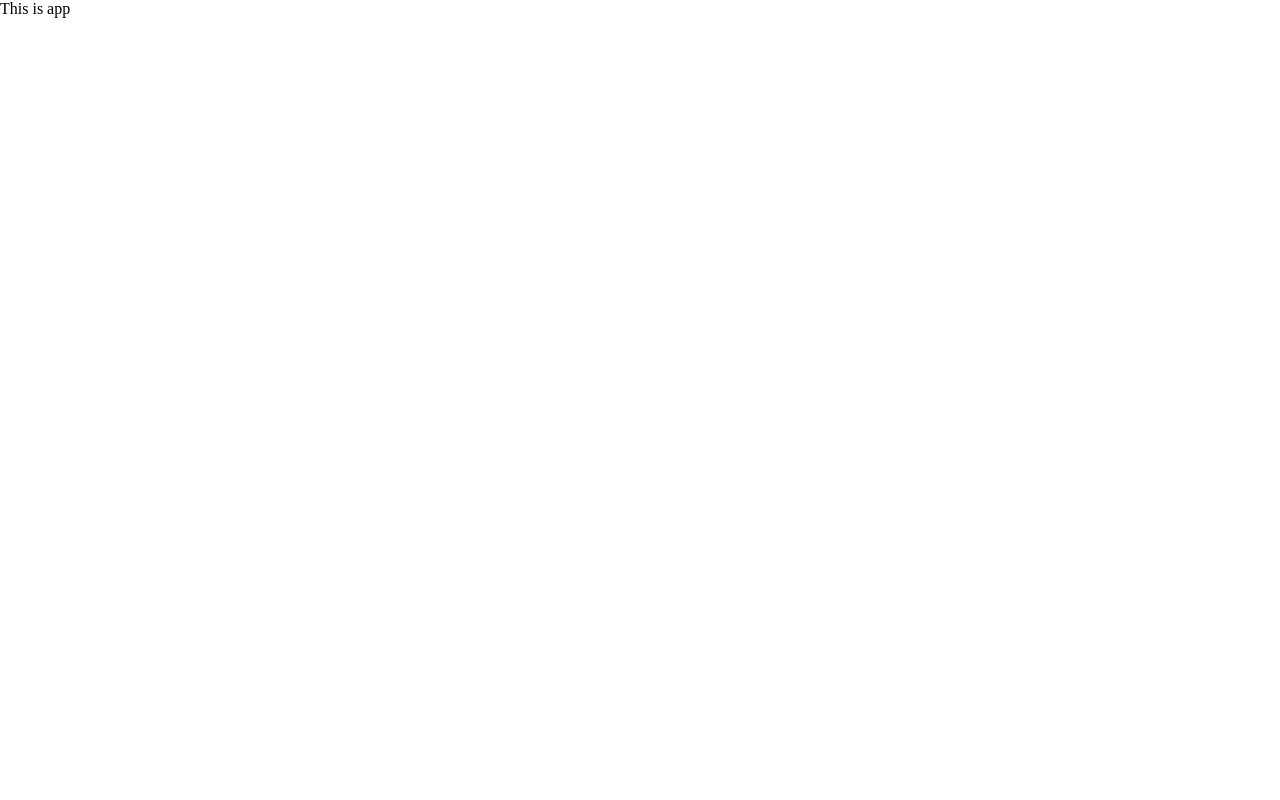
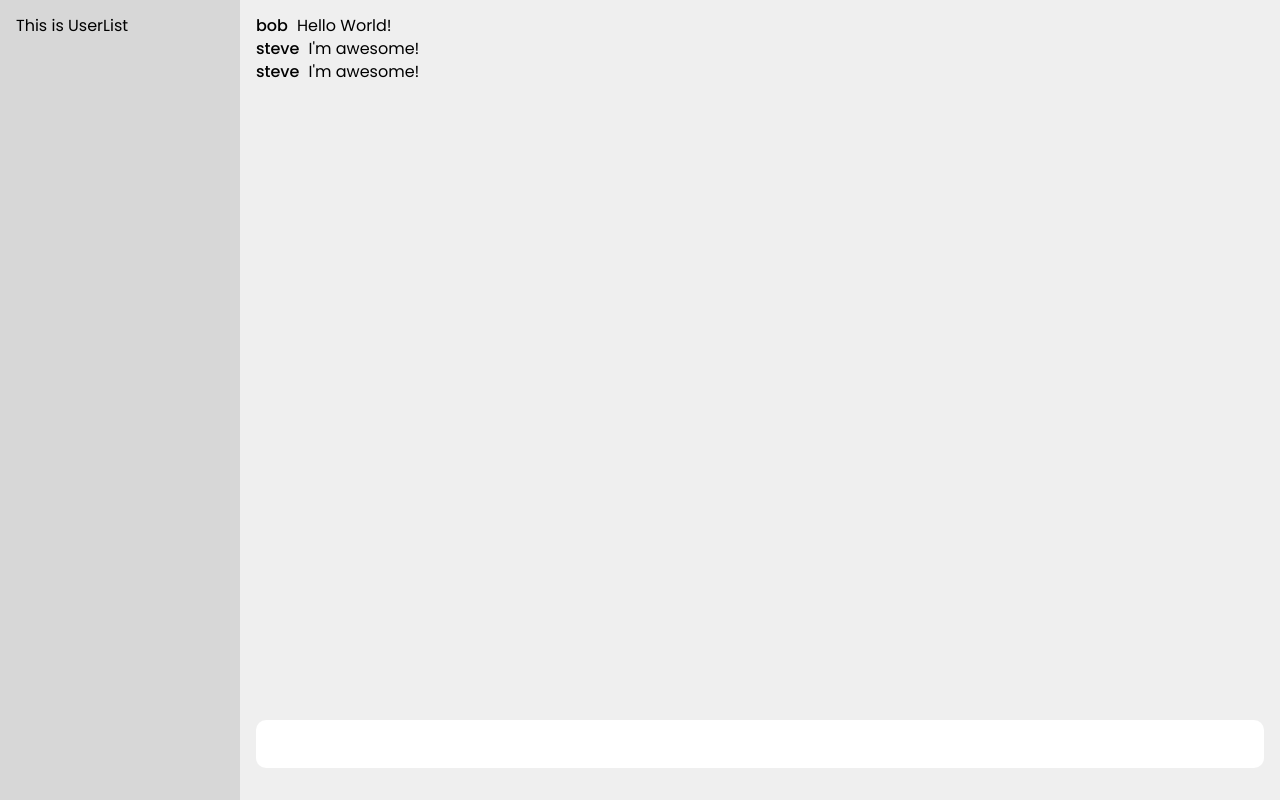
Before and after one commit to slooi/WebRTC-React-Chatroom, a React app in the folder client/: page / in a window 1280 px wide. Built offline with nearby package versions, Linux system fonts and the light colour scheme.

Commit message:
Created main UI

```diff
--- a/client/src/App.js
+++ b/client/src/App.js
@@ -1,9 +1,13 @@
 import React from 'react'
+
+import UserList from './components/UserList.js'
+import MainContent from './components/MainContent.js'
 
 const App = () => {
     return (
         <div className="app">
-            This is app
+            <UserList />
+            <MainContent />
         </div>
     )
 }
--- /dev/null
+++ b/client/src/components/Chat.js
@@ -0,0 +1,16 @@
+import React, {Component} from 'react'
+import Message from './Message.js'
+
+class Chat extends Component{
+    render(){
+        return (
+            <div className="chat">
+                <Message user="bob" message="Hello World!"/>
+                <Message user="steve"  message="I'm awesome!"/>
+                <Message user="steve"  message="I'm awesome!"/>
+            </div>
+        )
+    }
+}
+
+export default Chat
--- /dev/null
+++ b/client/src/components/MainContent.js
@@ -0,0 +1,16 @@
+import React, {Component} from 'react'
+import Chat from './Chat.js'
+import MessageForm from './MessageForm.js'
+
+class MainContent extends Component{
+    render(){
+        return (
+            <div className="main-content">
+                <Chat/>
+                <MessageForm/>
+            </div>
+        )
+    }
+}
+
+export default MainContent
--- /dev/null
+++ b/client/src/components/Message.js
@@ -0,0 +1,19 @@
+import React, {Component} from 'react'
+
+class Message extends Component{
+    constructor(props){
+        super(props)
+    }
+    render(){
+        console.log(this.props.messages)
+        return (
+            <div className="message">
+                <span className="user">{this.props.user}</span>
+                <span className="user-message">{this.props.message}</span>
+
+            </div>
+        )
+    }
+}
+
+export default Message
--- /dev/null
+++ b/client/src/components/MessageForm.js
@@ -0,0 +1,14 @@
+import React, {Component} from 'react'
+
+class MessageForm extends Component{
+    render(){
+        return (
+            <form className="message-form">
+                <input />
+            </form>
+        )
+    }
+}
+
+
+export default MessageForm
--- /dev/null
+++ b/client/src/components/UserList.js
@@ -0,0 +1,13 @@
+import React, {Component} from 'react'
+
+class UserList extends Component{
+    render(){
+        return (
+            <div className="user-list">
+                This is UserList
+            </div>
+        )
+    }
+}
+
+export default UserList
--- a/client/src/index.css
+++ b/client/src/index.css
@@ -1,5 +1,97 @@
+@import url('https://fonts.googleapis.com/css2?family=Poppins&display=swap');
+@import url('https://fonts.googleapis.com/css2?family=Poppins:wght@400;600&display=swap');
+@import url('https://fonts.googleapis.com/css2?family=Poppins:wght@400;500;600&display=swap');
+
 *{
     margin:0;
     padding:0;
     box-sizing: border-box;
+
+    --background-1st-color: #EFEFEF;
+    --background-2nd-color: #FFFFFF;
+    --background-2rd-color: #D7D7D7;
+
+    font-size: 1rem;
+    font-family: 'Poppins';
+    line-height: 1.2rem;
 }
+
+html, body, #root, .app{
+    width: 100vw;
+    height: 100vh;
+}
+
+/* #################### */
+/* COMPONENTS */
+/* #################### */
+
+.app{
+    display:flex;
+}
+
+.user-list{
+    background-color:var(--background-2rd-color);
+
+    /* Sizing */
+    width: 15rem;
+
+    /* Inside */
+    padding:1rem;
+}
+@media screen and (max-width:21rem){
+    .user-list{
+        display: none;
+    }
+}
+
+.main-content{
+    background-color: var(--background-1st-color);
+
+    /* Sizing */
+    flex:1;
+    min-width: 15rem;
+
+    /* Inside */
+    padding:1rem;
+    display:flex;
+    flex-direction: column;
+}
+
+.chat{
+    flex:1;
+
+    overflow-y: scroll;
+}
+.message-form{
+    height:3rem;
+
+    margin:1rem 0;
+}
+.message{
+    margin-bottom:4px;
+}
+
+
+/* #################### */
+/* NON-COMPONENTS */
+/* #################### */
+
+input{
+    width:100%;
+    height:100%;
+    outline: none;
+    border-radius: 10px;
+    border: 0px;
+
+    padding-left: 0.7rem;
+}
+
+
+
+.user-message{
+    margin-left:9px;
+}
+
+.user{
+    font-weight: 500;
+}
--- a/client/src/index.js
+++ b/client/src/index.js
@@ -3,5 +3,7 @@ import ReactDOM from 'react-dom'
 import App from './App.js'
 import './index.css'
 
+// import store from './store.js'
+
 
 ReactDOM.render(<App/>,document.getElementById('root'))
--- a/client/src/store.js
+++ b/client/src/store.js
@@ -0,0 +1,4 @@
+
+
+
+// export default store = 'pie'
```
Also changed, not shown: package.json (added, +29 -0 lines), client/src/actions/types.js (added), client/src/components/UserItem.js (added).
